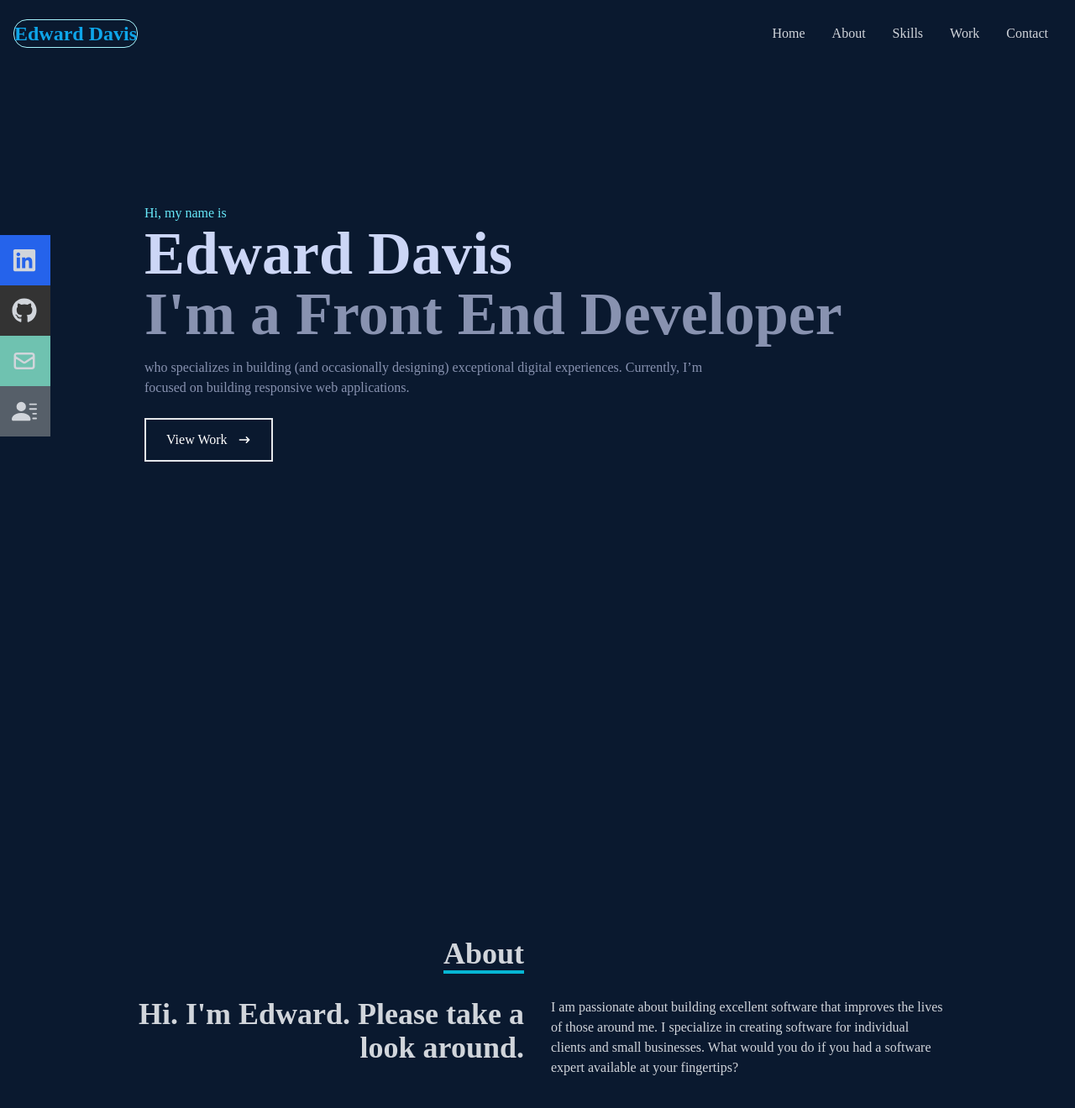
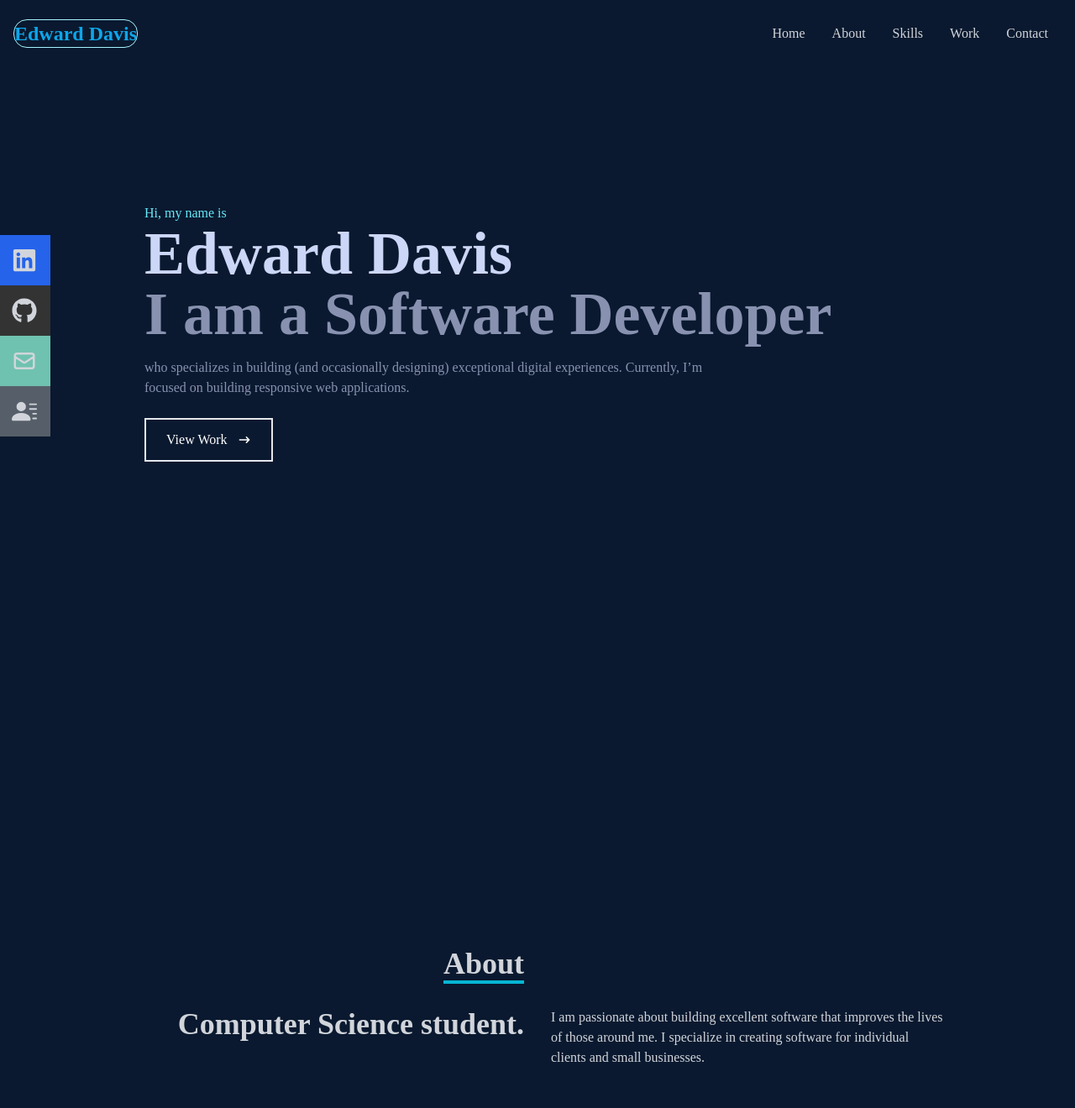
Before and after one commit to foqsi/portfolio, a React (Create React App) app: page / in a window 1280 px wide. Shown: the top 1320 px of the page at 84% size. Built offline with nearby package versions, Linux system fonts and the light colour scheme.

Commit message:
modified:   src/components/Home.jsx

```diff
--- a/src/components/About.jsx
+++ b/src/components/About.jsx
@@ -14,13 +14,12 @@ const About = () => {
         </div>
         <div className='max-w-[1000px] w-full grid sm:grid-cols-2 gap-8 px-4'>
           <div className='sm:text-right text-4xl font-bold'>
-            <p>Hi. I'm Edward. Please take a look around.</p>
+            <p>Computer Science student.</p>
           </div>
           <div>
             <p>I am passionate about building excellent software that improves
               the lives of those around me. I specialize in creating software
-              for individual clients and small businesses. What would you do if you had
-              a software expert available at your fingertips?</p>
+              for individual clients and small businesses.</p>
           </div>
         </div>
       </div>
--- a/src/components/Home.jsx
+++ b/src/components/Home.jsx
@@ -18,7 +18,7 @@ const Home = () => {
           Edward Davis
         </h1>
         <h2 className='text-4xl sm:text-7xl font-bold text-[#8892b0]'>
-          I'm a Front End Developer
+          I am a Software Developer
         </h2>
         <p className='text-[#8892b0] py-4 max-w-[700px]'>
           who specializes in building (and occasionally
```
